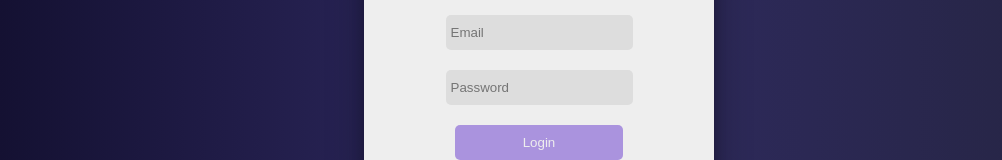
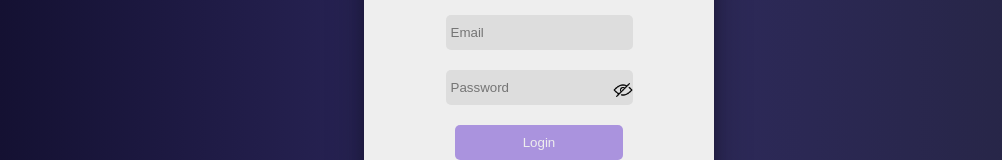
Before and after one commit to dulko-dev/form_login_vue, a Vue app: page / in a window 1280 px wide. Shown: the part 380-540 px from the top of the page, without its empty margins (101-1103 px from the left). Built offline with nearby package versions, Linux system fonts and the light colour scheme.

Commit message:
config image file in webpack, add decode for password in login and register component

```diff
--- a/src/App.vue
+++ b/src/App.vue
@@ -56,7 +56,7 @@ export default {
     overflow: hidden;
     .main__register {
       height: 100%;
-      background-image: url(#{$bg-register}/bg-register.jpg);
+      background-image: url(#{$bg-register});
       background-repeat: no-repeat;
       background-size: cover;
     }
--- a/src/components/Login.vue
+++ b/src/components/Login.vue
@@ -2,12 +2,17 @@
   <form class="login" @submit.prevent="send">
     <h3 class="login__title" @click="openLogin = true">Login</h3>
     <div class="login__container">
-      <label for="email"></label>
-      <input type="text" id="email" placeholder="Email" v-model="email" />
-      <label for="password"></label>
+      <label for="emailLogin"></label>
+      <input type="text" id="emailLogin" placeholder="Email" v-model="email" />
+      <label for="passwordLogin">
+        <div class="image_container" @click="changeEye($event)">
+          <img v-if="eye" src="../assets/hidden.png" />
+          <img v-else src="../assets/view.png" />
+        </div>
+      </label>
       <input
-        type="text"
-        id="password"
+        type="password"
+        id="passwordLogin"
         placeholder="Password"
         v-model="password"
       />
@@ -21,7 +26,8 @@
 </template>
 
 <script>
-import {ref, reactive, toRefs, inject, watch } from "vue";
+import { ref, reactive, toRefs, inject, watch } from "vue";
+
 export default {
   name: "Login",
   setup() {
@@ -31,10 +37,22 @@ export default {
     });
     const openLogin = inject("changeLogin");
     let btnAccept = ref(false);
+    let eye = ref(true);
+
     function send() {
       console.log(formState);
       formState.email = "";
       formState.password = "";
+    }
+
+    function changeEye(e) {
+      eye.value = !eye.value;
+
+      if (eye.value) {
+        e.target.closest("label").nextElementSibling.type = "password";
+      } else {
+        e.target.closest("label").nextElementSibling.type = "text";
+      }
     }
 
     watch(
@@ -52,6 +70,8 @@ export default {
       send,
       openLogin,
       btnAccept,
+      changeEye,
+      eye,
       ...toRefs(formState),
     };
   },
@@ -59,57 +79,5 @@ export default {
 </script>
 
 <style lang="scss" scoped>
-.login {
-  height: 100%;
-  width: 100%;
-  display: grid;
-  grid-template-columns: auto;
-  grid-template-rows: 20% 50%;
-  justify-content: center;
-  &__title {
-    color: $bg-button;
-    cursor: pointer;
-    font-size: 1.2em;
-    grid-row: 1/2;
-    align-self: start;
-    justify-self: center;
-    font-weight: 600;
-    margin-top: 10px;
-    @media (min-width: 150px) {
-      font-size: 2.5em;
-    }
-  }
-  &__container {
-    display: flex;
-    grid-row: 2/3;
-    flex-direction: column;
-    justify-content: flex-start;
-    align-items: center;
-    input {
-      padding: 10px 5px;
-      margin-top: 20px;
-      border-radius: 5px;
-      width: 100%;
-      background: #dddddd;
-      border: 0;
-    }
-    input[type="submit"] {
-      width: 90%;
-      background-color: $bg-button;
-      color: $fontColor-title;
-      cursor: pointer;
-      &:hover {
-        opacity: 0.8;
-      }
-    }
-  }
-  .btnOpen {
-    pointer-events: all;
-    opacity: 1;
-  }
-  .btnClose {
-    pointer-events: none;
-    opacity: 0.5;
-  }
-}
+@import "../styles/components/_login.scss";
 </style>
--- a/src/components/Register.vue
+++ b/src/components/Register.vue
@@ -10,15 +10,26 @@
         v-model="username"
         ref="inputRef"
       />
-      <label for="email"></label>
-      <input type="text" id="email" placeholder="Email" v-model="email" />
-      <label for="password"></label>
+      <label for="emailRegister"></label>
       <input
         type="text"
-        id="password"
+        id="emailRegister"
+        placeholder="Email"
+        v-model="email"
+      />
+      <label for="passwordRegister">
+        <div class="image_container" @click="changeEye($event)">
+          <img v-if="eye" src="../assets/hidden.png" />
+          <img v-else src="../assets/view.png" />
+        </div>
+      </label>
+      <input
+        type="password"
+        id="passwordRegister"
         placeholder="Password"
         v-model="password"
       />
+
       <input
         type="submit"
         value="Sign up"
@@ -36,6 +47,7 @@ export default {
     const inputRef = ref(null);
     const openLogin = inject("changeLogin");
     let btnAccept = ref(false);
+    let eye = ref(true);
 
     const formState = reactive({
       username: "",
@@ -46,6 +58,16 @@ export default {
     onMounted(() => {
       inputRef.value.focus();
     });
+
+    function changeEye(e) {
+      eye.value = !eye.value;
+
+      if (eye.value) {
+        e.target.closest("label").nextElementSibling.type = "password";
+      } else {
+        e.target.closest("label").nextElementSibling.type = "text";
+      }
+    }
 
     watch(
       () => {
@@ -75,6 +97,8 @@ export default {
       inputRef,
       openLogin,
       btnAccept,
+      eye,
+      changeEye,
       ...toRefs(formState),
     };
   },
@@ -82,61 +106,5 @@ export default {
 </script>
 
 <style lang="scss" scoped>
-.register {
-  height: 100%;
-  display: grid;
-  grid-template-columns: auto;
-  grid-template-rows: 20% 80%;
-  justify-content: center;
-  &__title {
-    cursor: pointer;
-    font-size: 1.2em;
-    grid-row: 1/2;
-    align-self: end;
-    justify-self: center;
-    color: $fontColor-title;
-    font-weight: 600;
-    @media (min-width: 150px) {
-      font-size: 2.5em;
-    }
-  }
-  &__container {
-    display: flex;
-    grid-row: 2/3;
-    flex-direction: column;
-    justify-content: flex-start;
-    margin: 20px 5px;
-    align-items: center;
-    input {
-      padding: 10px 5px;
-      border-radius: 5px;
-      width: 100%;
-      border: 0;
-      margin-top: 20px;
-      &:nth-child(2) {
-        margin-top: 35px;
-      }
-    }
-    input[type="submit"] {
-      width: 90%;
-      background-color: $bg-button;
-      color: $fontColor-title;
-      cursor: pointer;
-      &:hover {
-        opacity: 0.8;
-      }
-    }
-  }
-  .modal {
-    background: red;
-  }
-  .btnOpen {
-    pointer-events: all;
-    opacity: 1;
-  }
-  .btnClose {
-    pointer-events: none;
-    opacity: 0.5;
-  }
-}
+@import "../styles/components/_register.scss";
 </style>
--- /dev/null
+++ b/src/styles/_images.scss
@@ -0,0 +1 @@
+$bg-register: "/src/assets/bg-register.jpg";
--- a/src/styles/_variables.scss
+++ b/src/styles/_variables.scss
@@ -1,4 +1,3 @@
-$bg-register: "/src/assets";
 $bg-login:#eeeeee;
 $fontColor-title:#eeeeee;
 $bg-button:#693ACF;
--- /dev/null
+++ b/src/styles/components/_login.scss
@@ -0,0 +1,68 @@
+.login {
+    height: 100%;
+    width: 100%;
+    display: grid;
+    grid-template-columns: auto;
+    grid-template-rows: 20% 50%;
+    justify-content: center;
+    &__title {
+      color: $bg-button;
+      cursor: pointer;
+      font-size: 1.2em;
+      grid-row: 1/2;
+      align-self: start;
+      justify-self: center;
+      font-weight: 600;
+      margin-top: 10px;
+      @media (min-width: 150px) {
+        font-size: 2.5em;
+      }
+    }
+    &__container {
+      display: flex;
+      grid-row: 2/3;
+      flex-direction: column;
+      justify-content: flex-start;
+      align-items: center;
+      label {
+        position: relative;
+        width: 100%;
+        .image_container {
+          position: absolute;
+          right:0;
+          bottom:-50px;
+          width:20px;
+          height:20px;
+          img {
+            width:100%;
+            height:100%;
+          }
+        }
+      }
+      input {
+        padding: 10px 5px;
+        margin-top: 20px;
+        border-radius: 5px;
+        width: 100%;
+        background: #dddddd;
+        border: 0;
+      }
+      input[type="submit"] {
+        width: 90%;
+        background-color: $bg-button;
+        color: $fontColor-title;
+        cursor: pointer;
+        &:hover {
+          opacity: 0.8;
+        }
+      }
+    }
+    .btnOpen {
+      pointer-events: all;
+      opacity: 1;
+    }
+    .btnClose {
+      pointer-events: none;
+      opacity: 0.5;
+    }
+  }
--- /dev/null
+++ b/src/styles/components/_register.scss
@@ -0,0 +1,74 @@
+.register {
+  height: 100%;
+  display: grid;
+  grid-template-columns: auto;
+  grid-template-rows: 20% 80%;
+  justify-content: center;
+  &__title {
+    cursor: pointer;
+    font-size: 1.2em;
+    grid-row: 1/2;
+    align-self: end;
+    justify-self: center;
+    color: $fontColor-title;
+    font-weight: 600;
+    @media (min-width: 150px) {
+      font-size: 2.5em;
+    }
+  }
+  &__container {
+    display: flex;
+    grid-row: 2/3;
+    flex-direction: column;
+    justify-content: flex-start;
+    margin: 20px 5px;
+    align-items: center;
+    input {
+      padding: 10px 5px;
+      border-radius: 5px;
+      width: 100%;
+      border: 0;
+      margin-top: 20px;
+      &:nth-child(2) {
+        margin-top: 35px;
+      }
+    }
+
+    label:nth-of-type(3) {
+      position: relative;
+      width: 100%;
+
+    }
+    input[type="submit"] {
+      width: 90%;
+      background-color: $bg-button;
+      color: $fontColor-title;
+      cursor: pointer;
+      &:hover {
+        opacity: 0.8;
+      }
+    }
+    .image_container {
+      width: 20px;
+      height: 20px;
+      position: absolute;
+      right: 0;
+      bottom: -50px;
+      img {
+        width: 100%;
+        height: 100%;
+      }
+    }
+  }
+  .modal {
+    background: red;
+  }
+  .btnOpen {
+    pointer-events: all;
+    opacity: 1;
+  }
+  .btnClose {
+    pointer-events: none;
+    opacity: 0.5;
+  }
+}
--- a/src/styles/main.scss
+++ b/src/styles/main.scss
@@ -1 +1,2 @@
 @forward "variables";
+@forward "images";
--- a/webpack.config.js
+++ b/webpack.config.js
@@ -17,9 +17,14 @@ const config = {
   output: {
     filename: "[contenthash].bundle.js",
     path: __dirname + "/build",
+    assetModuleFilename: "assets/[hash][ext][query]",
   },
   module: {
     rules: [
+      {
+        test: /\.(png|svg|jpg|jpeg|gif)$/i,
+        type: "asset",
+      },
       {
         test: /\.vue$/,
         loader: "vue-loader",
```
Also changed, not shown: src/assets/hidden.png (added), src/assets/view.png (added).
